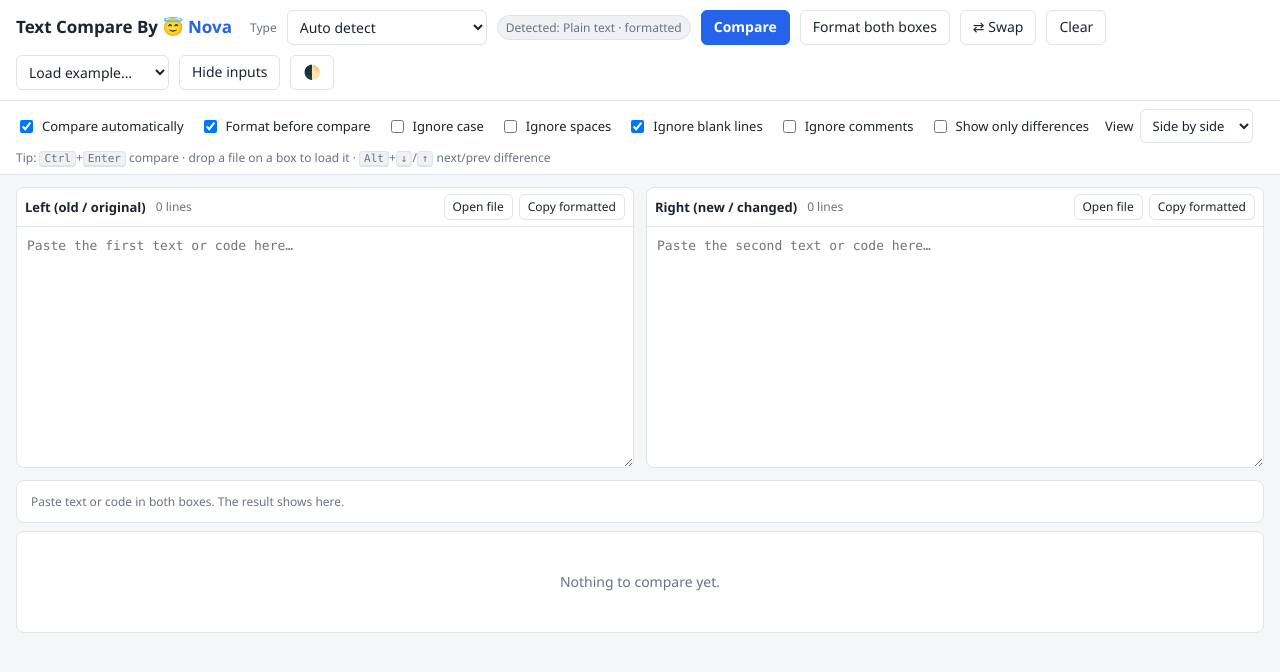
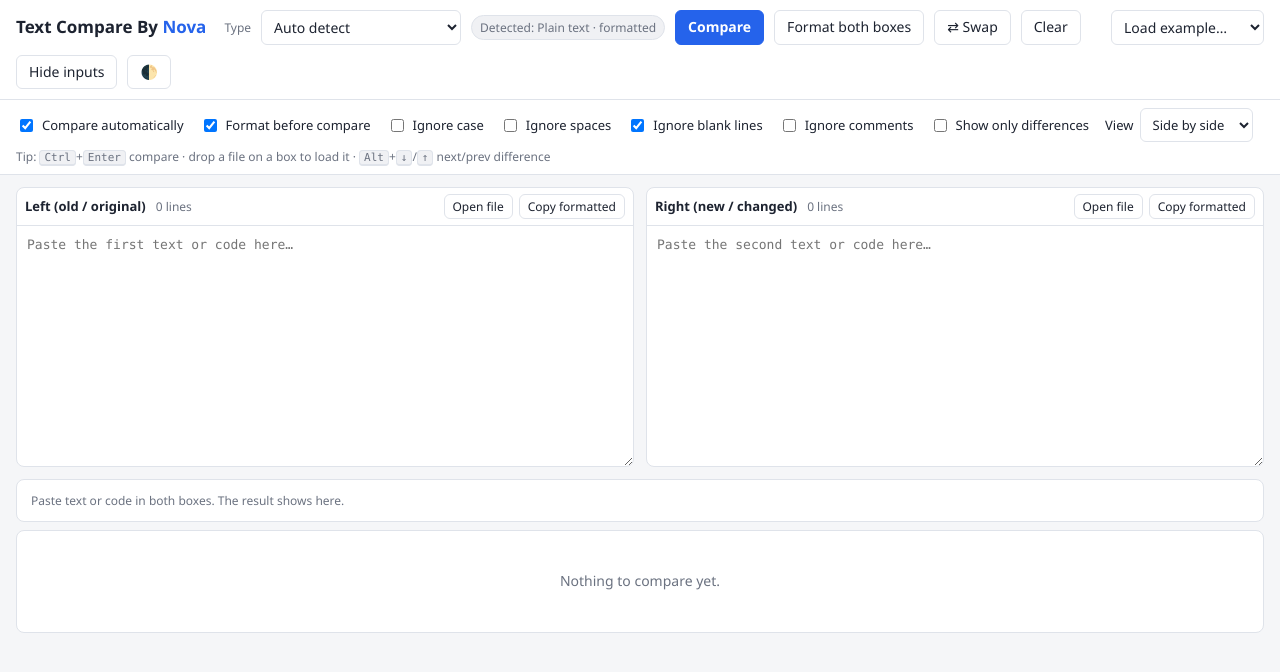
Before and after one commit to itsrahul4798/TextCompareByNova, a plain HTML site: page index.html in a window 1280 px wide. Drawn offline with Linux system fonts and the light colour scheme.

Commit message:
Remove emoji from header title

```diff
--- a/index.html
+++ b/index.html
@@ -83,7 +83,7 @@ kbd{font:11px var(--mono);border:1px solid var(--border);border-bottom-width:2px
 </head>
 <body>
 <header>
-  <h1>Text Compare By <span>😇 Nova</span></h1>
+  <h1>Text Compare By <span> Nova</span></h1>
   <label class="help" for="lang">Type</label>
   <select id="lang" title="What kind of text is this?">
     <option value="auto">Auto detect</option>
```
